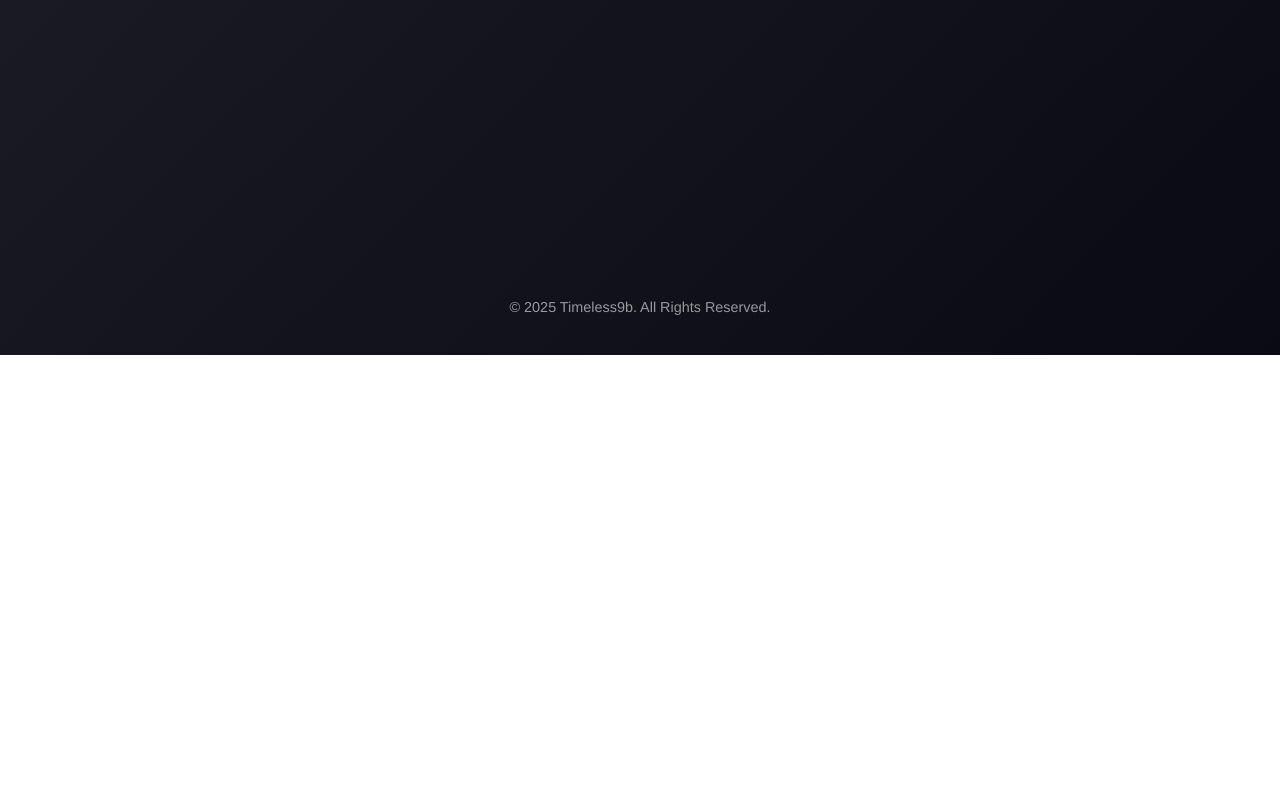
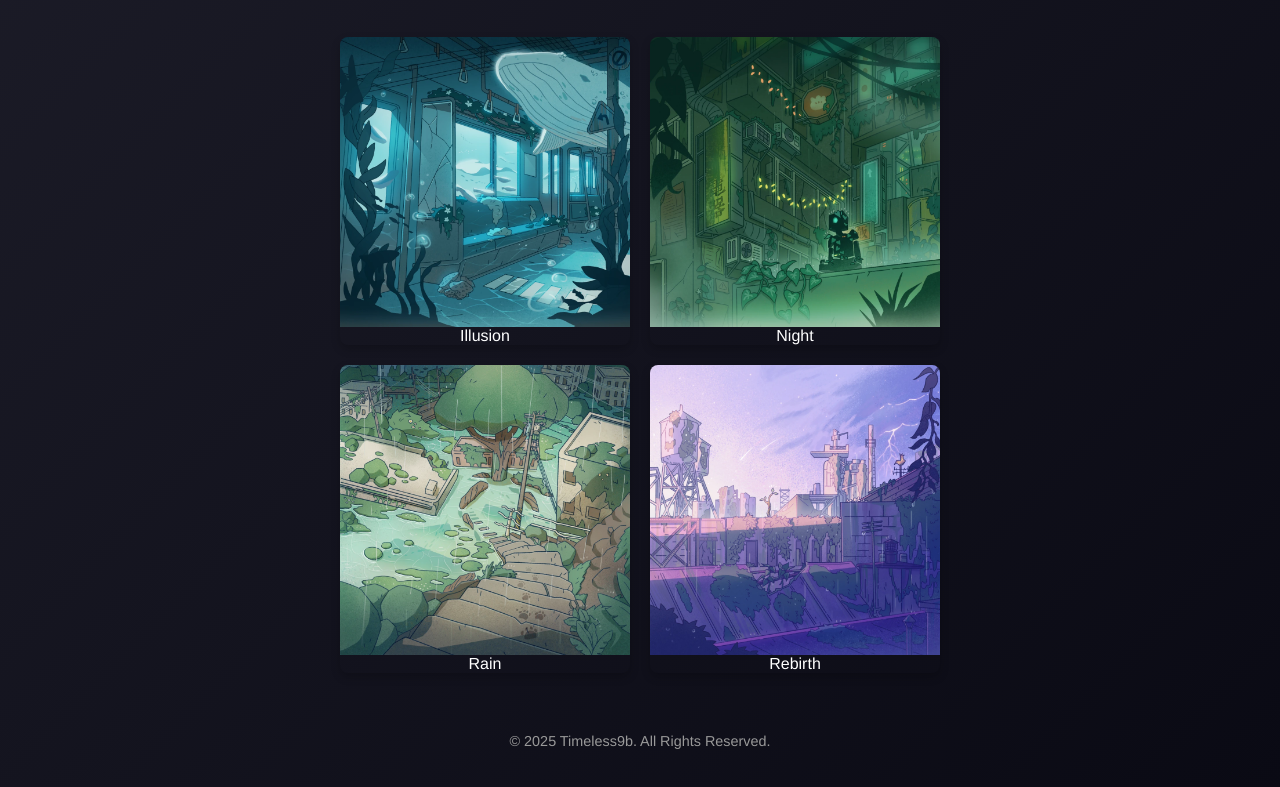
Before and after one commit to jimyhuang/timeless9b, a plain HTML site: page index.html in a window 1280 px wide. Shown: the part 445-1232 px from the top of the page. Before the commit the page ends 800 px from the top, so only its background shows below. Drawn offline with Linux system fonts and the light colour scheme.

Commit message:
Add 4 image

```diff
--- a/index.html
+++ b/index.html
@@ -100,6 +100,39 @@
       font-size: 0.9rem;
     }
 
+    .music-grid {
+      display: grid;
+      grid-template-columns: repeat(2, 1fr);
+      gap: 20px;
+      margin-bottom: 40px;
+    }
+
+    .music-item {
+      text-decoration: none;
+      color: #ffffff;
+      transition: transform 0.3s ease, opacity 0.3s;
+      border-radius: 8px;
+      overflow: hidden; /* Ensures image corners are rounded if image itself isn't */
+      box-shadow: 0 4px 10px rgba(0, 0, 0, 0.2);
+    }
+
+    .music-item:hover {
+      transform: translateY(-5px) scale(1.03);
+      opacity: 0.9;
+    }
+
+    .music-item img {
+      width: 100%;
+      height: auto; /* Maintain aspect ratio */
+      display: block; /* Remove extra space below image */
+      aspect-ratio: 1 / 1; /* Make images square */
+      object-fit: cover; /* Cover the area, cropping if necessary */
+    }
+
+    .music-item span {
+      display: block; /* For potential future text below image */
+    }
+
     footer {
       margin-top: auto;
       padding: 20px 0;
@@ -120,13 +153,17 @@
         width: 40px;
         height: 40px;
       }
+      .music-grid {
+        gap: 15px; /* Slightly smaller gap on mobile */
+        /* grid-template-columns: repeat(2, 1fr); /* Already 2x2, so this is fine for mobile too */
+      }
     }
   </style>
 </head>
 <body>
   <div class="container">
     <div class="profile">
-      <img src="/avatar.webp" alt="Timeless9b">
+      <img src="avatar.webp" alt="Timeless9b">
       <h1>Timeless ∞</h1>
       <p>
         In timeless infinity space, searching eternal balance
@@ -169,6 +206,25 @@
         <span>Instagram</span>
       </a>
     </div>
+
+    <div class="music-grid">
+      <a href="https://artists.landr.com/056870967684" class="music-item" target="_blank">
+        <img src="illusion.webp" alt="Illusion">
+        <span>Illusion</span>
+      </a>
+      <a href="https://artists.landr.com/990591043879" class="music-item" target="_blank">
+        <img src="night.webp" alt="Night">
+        <span>Night</span>
+      </a>
+      <a href="https://artists.landr.com/990591001978" class="music-item" target="_blank">
+        <img src="rain.webp" alt="Rain">
+        <span>Rain</span>
+      </a>
+      <a href="https://artists.landr.com/990591222366" class="music-item" target="_blank">
+        <img src="rebirth.webp" alt="Rebirth">
+        <span>Rebirth</span>
+      </a>
+    </div>
   </div>
 
   <footer>
```
Also changed, not shown: illusion.webp (added), night.webp (added), rain.webp (added), rebirth.webp (added).
